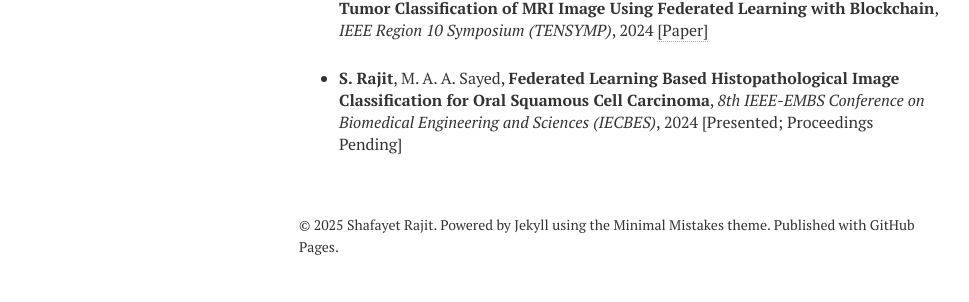
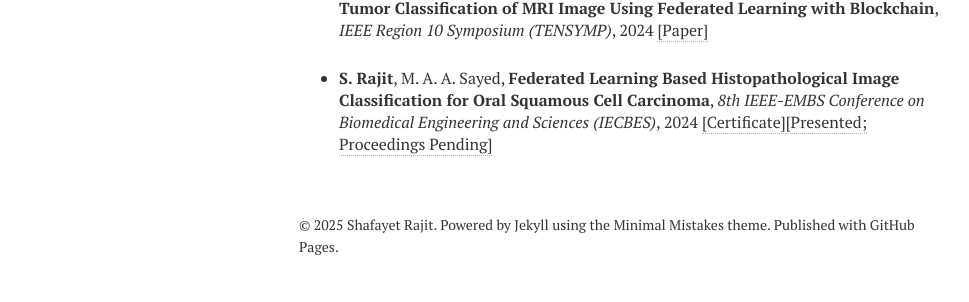
Before and after one commit to ShafayetRajit/shafayetrajit.github.io, a Jekyll site: the page built from index.md, in a window 1280 px wide. Shown: the part 1222-1524 px from the top of the page, without its empty margins (21-990 px from the left). Built offline with Jekyll 4.4.1, drawn with Linux system fonts in a browser that asks for light colours; nearby versions of some CDN libraries; comment, search, counter and statistics services are not loaded.

Commit message:
adding iecbes info

```diff
--- a/index.md
+++ b/index.md
@@ -54,8 +54,8 @@ BS, Computer Science and Engineering
 
 ## Publications
 
-+ M. Y. Hossain, M. M. H. Rakib, **S. Rajit**, I. R. Nijhum, R. M. Rahman, **Adaptive and automatic aerial image restoration pipeline leveraging pre-trained image restorer with lightweight Fully Convolutional Network**, *Expert Systems with Applications*, 2025 <a href="https://www.sciencedirect.com/science/article/abs/pii/S0957417424020773">[Paper]</a>
++ M. Y. Hossain, M. M. H. Rakib, **S. Rajit**, I. R. Nijhum, R. M. Rahman, **Adaptive and automatic aerial image restoration pipeline leveraging pre-trained image restorer with lightweight Fully Convolutional Network**, *Expert Systems with Applications*, 2025 <a href="https://www.sciencedirect.com/science/article/abs/pii/S0957417424020773" target="_blank">[Paper]</a>
 
-+  **S. Rajit**, Z. F. Ananna, M. M. Ehsan, N. N. Punom and S. Siddique, **Multi-Class Brain Tumor Classification of MRI Image Using Federated Learning with Blockchain**, *IEEE Region 10 Symposium (TENSYMP)*, 2024 <a href="https://ieeexplore.ieee.org/document/10752160">[Paper]</a>
++ **S. Rajit**, Z. F. Ananna, M. M. Ehsan, N. N. Punom and S. Siddique, **Multi-Class Brain Tumor Classification of MRI Image Using Federated Learning with Blockchain**, *IEEE Region 10 Symposium (TENSYMP)*, 2024 <a href="https://ieeexplore.ieee.org/document/10752160" target="_blank">[Paper]</a>
 
-+ **S. Rajit**, M. A. A. Sayed, **Federated Learning Based Histopathological Image Classification for Oral Squamous Cell Carcinoma**, *8th IEEE-EMBS Conference on Biomedical Engineering and Sciences (IECBES)*, 2024 [Presented; Proceedings Pending]
++ **S. Rajit**, M. A. A. Sayed, **Federated Learning Based Histopathological Image Classification for Oral Squamous Cell Carcinoma**, *8th IEEE-EMBS Conference on Biomedical Engineering and Sciences (IECBES)*, 2024 <a href="files/IECBES 2024 Certificate of Appreciation.pdf" target="_blank">[Certificate]<a>[Presented; Proceedings Pending]
```
Also changed, not shown: 5 other files.
